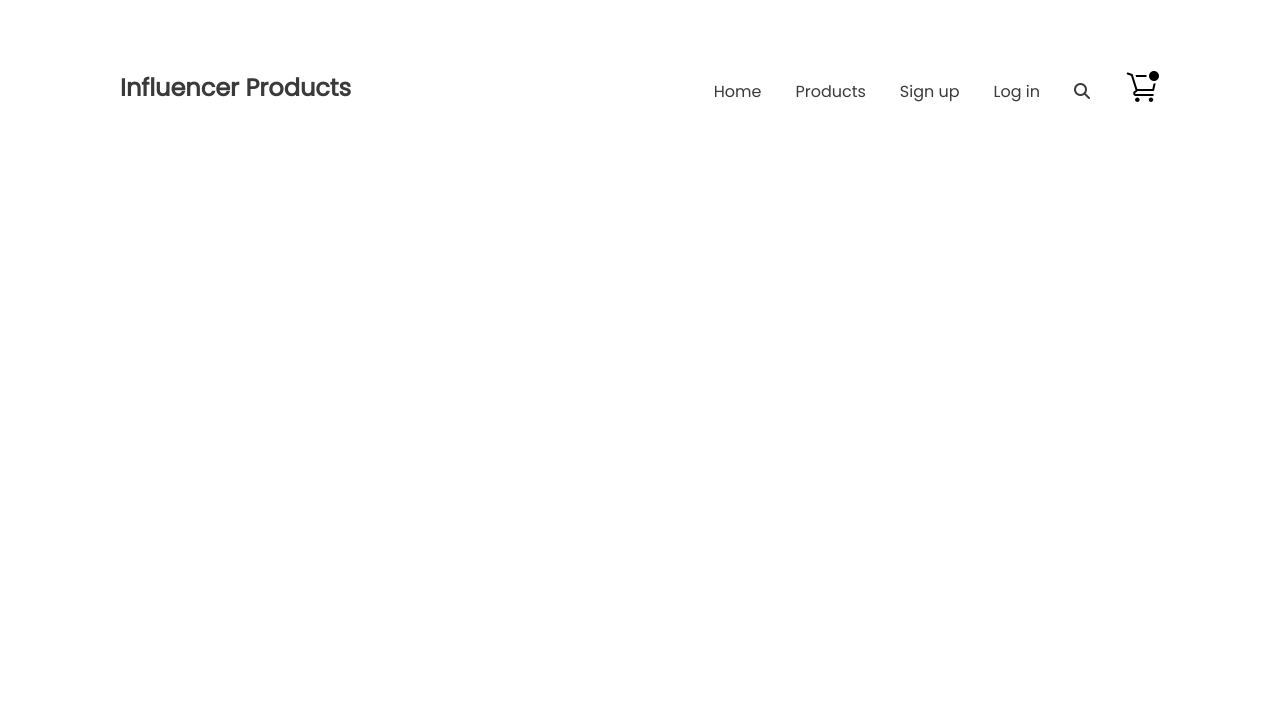
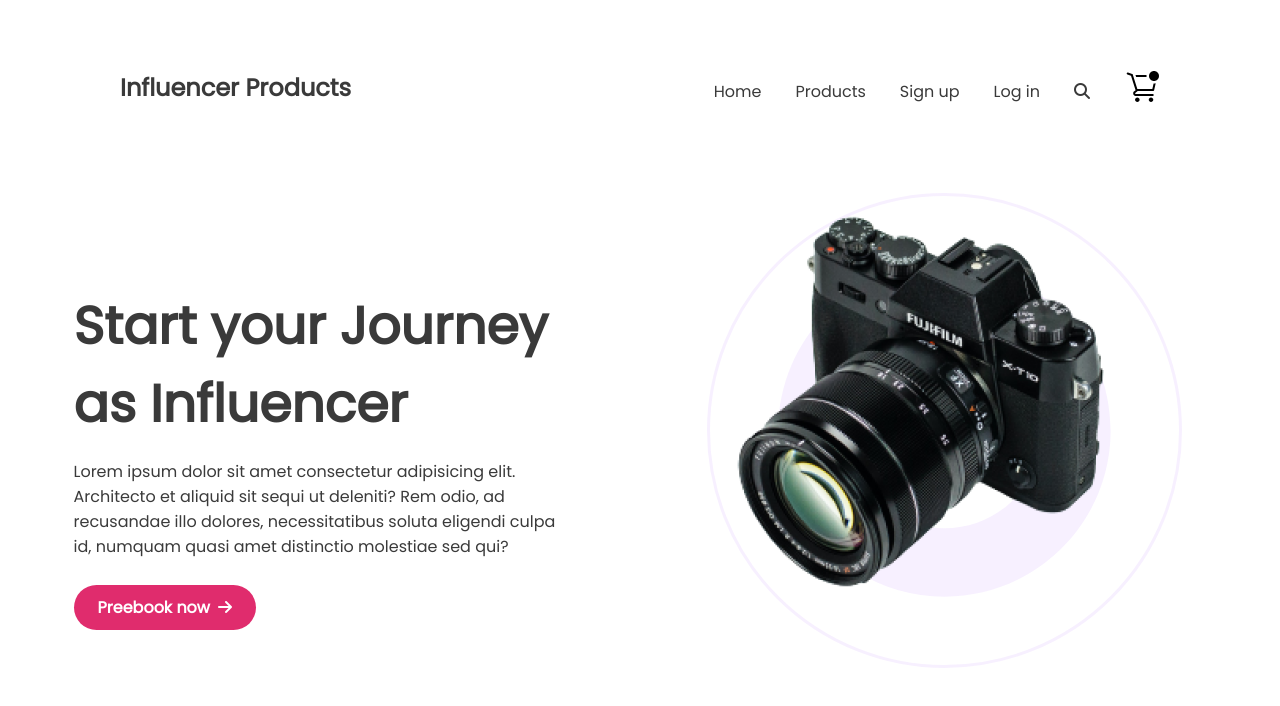
Before and after one commit to nafish08/influencer-gear-nafish, a plain HTML site: page index.html in a window 1280 px wide. Drawn offline with Linux system fonts and the light colour scheme.

Commit message:
intro section added

```diff
--- a/css/style.css
+++ b/css/style.css
@@ -5,6 +5,7 @@
 *{
     margin: 0;
     font-family: 'Poppins', sans-serif;
+    box-sizing: border-box;
 }
 
 /* Navigation Bar */
@@ -41,3 +42,52 @@
     height: 36px;
     color: #3A3A3A;
 }
+
+/* Intro Section */
+.intro-section{
+    display: flex;
+    justify-content: center;
+    align-items: center;
+    margin-top: 80px;
+    column-gap: 133px;
+    height: 475px;
+}
+.intro-section-child{
+    width: 500px;
+}
+.intro-section-child h1{
+    font-weight: bold;
+    font-size: 52px;
+    color: #3A3A3A;
+}
+.intro-section-child p{
+    font-size: 16px;
+    font-feature-settings: 'liga' off;
+    color: #3A3A3A;
+    margin-top: 16px;
+    margin-bottom: 16px;
+}
+.intro-section-child .preebook-now-btn{
+    padding: 10px 24px;
+    text-decoration: none;
+    color: white;
+    background: #E02C6D;
+    border-radius: 41px;
+    font-weight: bold;
+    font-size: 16px;
+}
+.preebook-now-btn{
+    position: absolute;
+    margin-top: 10px;
+}
+.preebook-now-btn .fa-arrow-right{
+    margin-left: 8px;
+}
+.bg-image{
+    background-image: url("../images/Circle design.svg");
+    background-repeat: no-repeat;
+    height: 475px;
+}
+.bg-image #top-image{
+    width: 440px;
+}
--- a/index.html
+++ b/index.html
@@ -11,7 +11,8 @@
 </head>
 
 <body>
-    <header class="navigation-bar">
+    <header class="top-container">
+        <nav class="navigation-bar">
             <div class="site-title">
                 <p>Influencer Products</p>
             </div>
@@ -29,6 +30,19 @@
                     <img src="icons/shopping-cart.svg" alt="shopping-cart">
                 </div>
             </div>
+        </nav>
+        <section class="intro-section">
+            <div class="intro-section-child">
+                <h1>Start your Journey as Influencer</h1>
+                <p>Lorem ipsum dolor sit amet consectetur adipisicing elit. Architecto et aliquid sit sequi ut deleniti?
+                    Rem odio, ad recusandae illo dolores, necessitatibus soluta eligendi culpa id, numquam quasi amet
+                    distinctio molestiae sed qui?</p>
+                <a class="preebook-now-btn" href="">Preebook now<i class="fas fa-arrow-right"></i></a>
+            </div>
+            <div class="intro-section-child bg-image">
+                <img id="top-image" src="images/main-camera.png" alt="">
+            </div>
+        </section>
     </header>
 </body>
 
```
Lines whose indentation alone changed are shown as unchanged.
